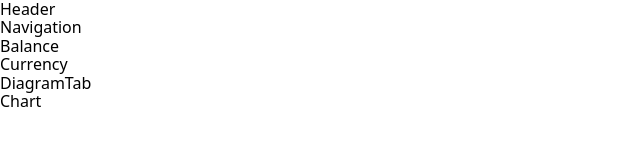
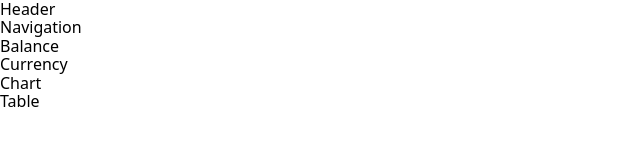
Before and after one commit to Mosandr/wallet-app, a React (Create React App) app: page /stat in a window 1280 px wide. Shown: the top 164 px of the page, without its empty margins (0-640 px from the left). Built offline with nearby package versions, Linux system fonts and the light colour scheme.

Commit message:
change statistics to diagramTab

```diff
--- a/src/components/DiagramTab/DiagramTab.jsx
+++ b/src/components/DiagramTab/DiagramTab.jsx
@@ -1,11 +1,14 @@
 // import styles from './DiagramTab.module.css'
+import Table from '../Table/Table';
+import Chart from '../Chart/Chart';
 
 function DiagramTab() {
   return (
     <div>
-      DiagramTab
+      <Chart />
+      <Table />
     </div>
-  )
+  );
 }
 
-export default DiagramTab
+export default DiagramTab;
--- a/src/components/Statistics/Statistics.jsx
+++ /dev/null
@@ -1,14 +0,0 @@
-// import styles from './Statistics.module.css';
-import DiagramTab from '../DiagramTab/DiagramTab';
-import Chart from '../Chart/Chart';
-
-function Statistics() {
-  return (
-    <div>
-      <DiagramTab />
-      <Chart />
-    </div>
-  );
-}
-
-export default Statistics;
--- a/src/view/DashboardView/DashboardView.jsx
+++ b/src/view/DashboardView/DashboardView.jsx
@@ -6,7 +6,7 @@ import Navigation from '../../components/Navigation/Navigation';
 import Currency from '../../components/Currency/Currency';
 import Balance from '../../components/Balance/Balance';
 import HomeTab from '../../components/HomeTab/HomeTab';
-import Statistics from '../../components/Statistics/Statistics';
+import DiagramTab from '../../components/DiagramTab/DiagramTab';
 
 function DashboardView() {
   const isMobile = useMediaQuery({ query: '(max-width: 767px)' });
@@ -25,7 +25,7 @@ function DashboardView() {
           </aside>
           <Switch>
             <Route path="/" exact component={HomeTab} />
-            <Route path="/stat" exact component={Statistics} />
+            <Route path="/stat" exact component={DiagramTab} />
             <Redirect to="/" />
           </Switch>
         </>
@@ -35,7 +35,7 @@ function DashboardView() {
           <Navigation />
           <Switch>
             <Route path="/" exact component={HomeTab} />
-            <Route path="/stat" exact component={Statistics} />
+            <Route path="/stat" exact component={DiagramTab} />
             <Route path="/currency" exact component={Currency} />
           </Switch>
         </>
```
Also changed, not shown: src/components/Statistics/Statistics.module.css (deleted).
